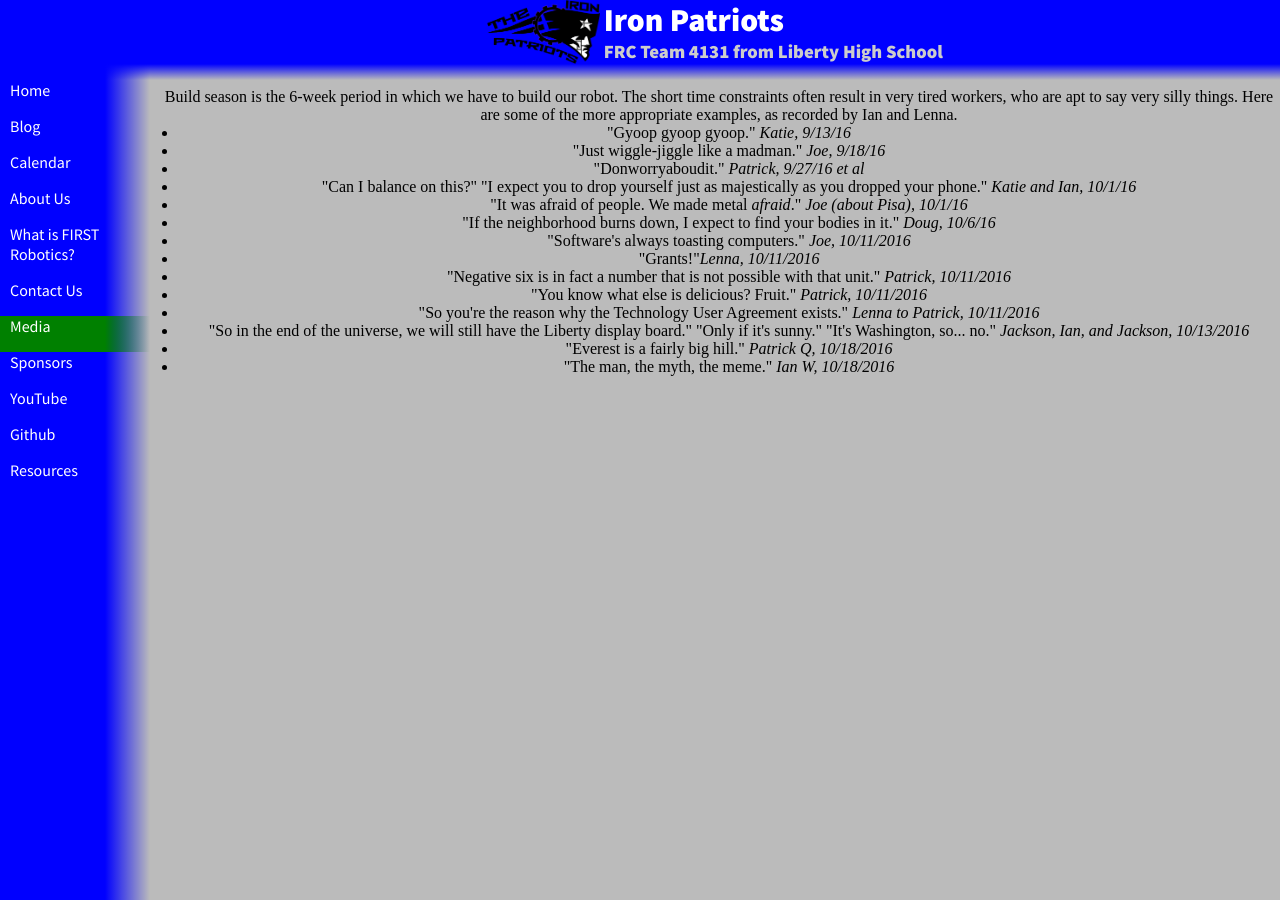
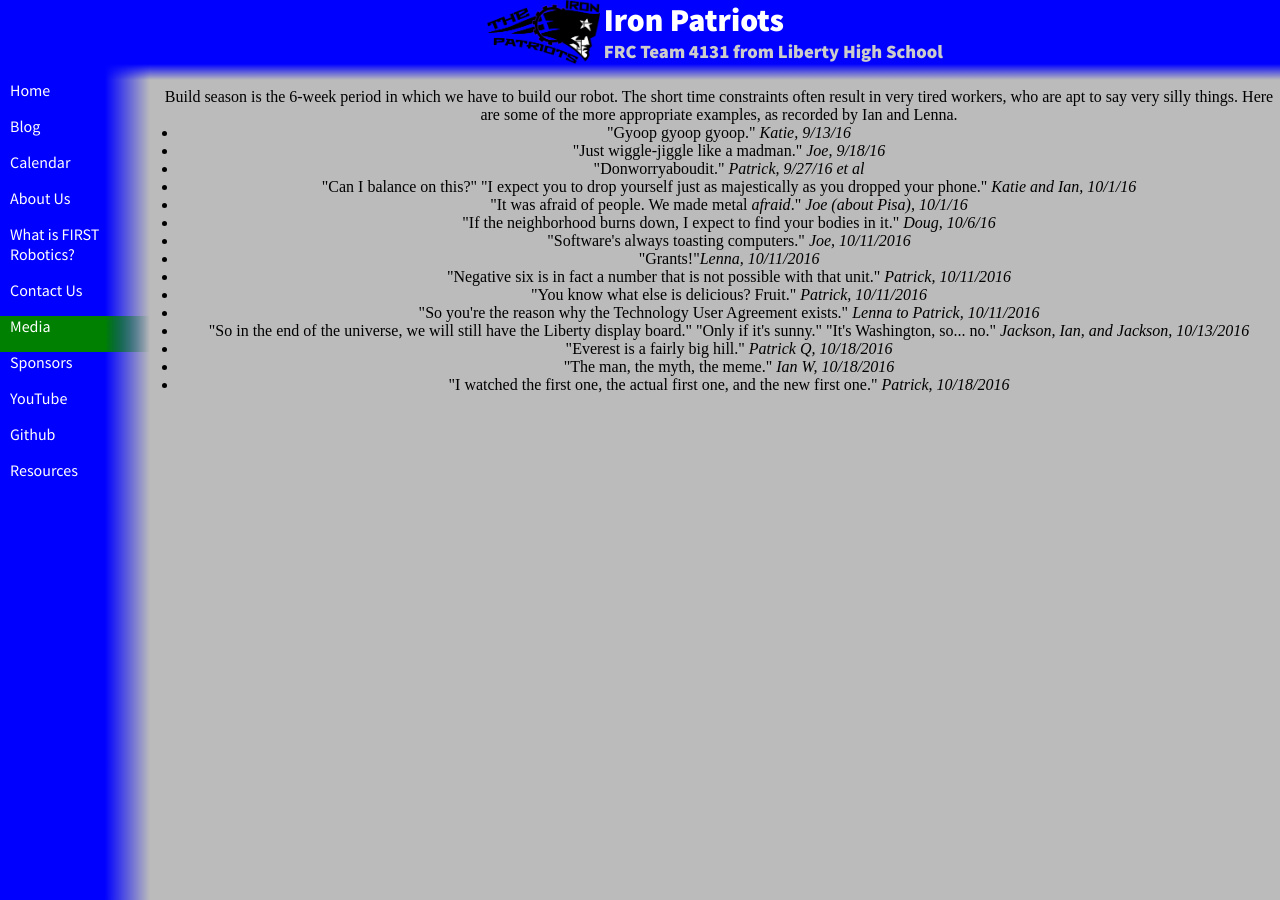
Before and after one commit to katiebugmoon/FRC4131.github.io, a Jekyll site: the page built from media/2017/quotes.html, in a window 1280 px wide. Built offline with Jekyll 4.4.1, drawn with Linux system fonts in a browser that asks for light colours; nearby versions of some CDN libraries.

Commit message:
Update quotes.html

```diff
--- a/media/2017/quotes.html
+++ b/media/2017/quotes.html
@@ -18,4 +18,5 @@ title: Build Season 2017 Quotes
 	<li>"So in the end of the universe, we will still have the Liberty display board." "Only if it's sunny." "It's Washington, so... no." <i>Jackson, Ian, and Jackson, 10/13/2016</i></li>
 	<li>"Everest is a fairly big hill." <i>Patrick Q, 10/18/2016</i></li>
 	<li>"The man, the myth, the meme." <i>Ian W, 10/18/2016</i></li>
+	<li>"I watched the first one, the actual first one, and the new first one." <i>Patrick, 10/18/2016</i></li>
 </ul><center>
```
